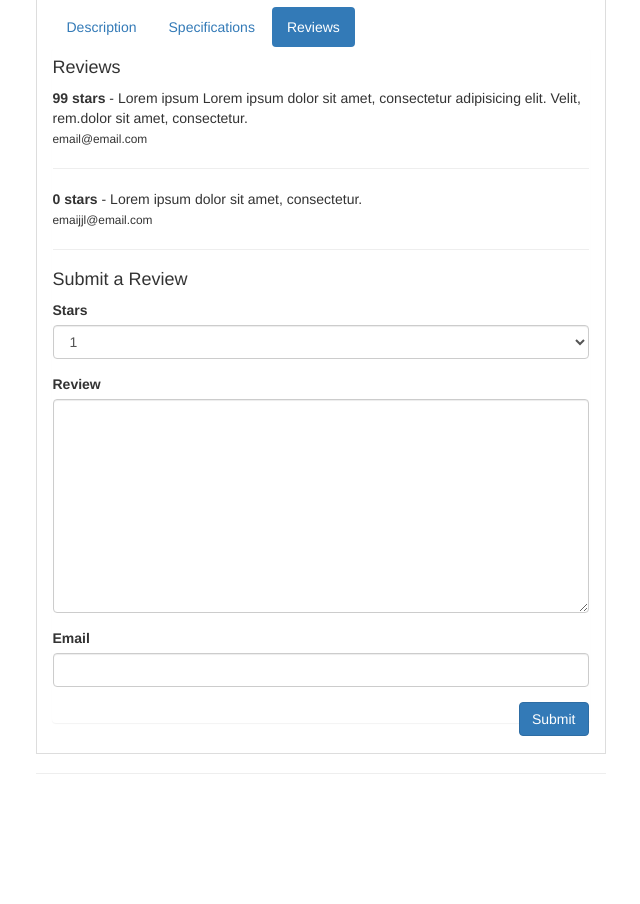
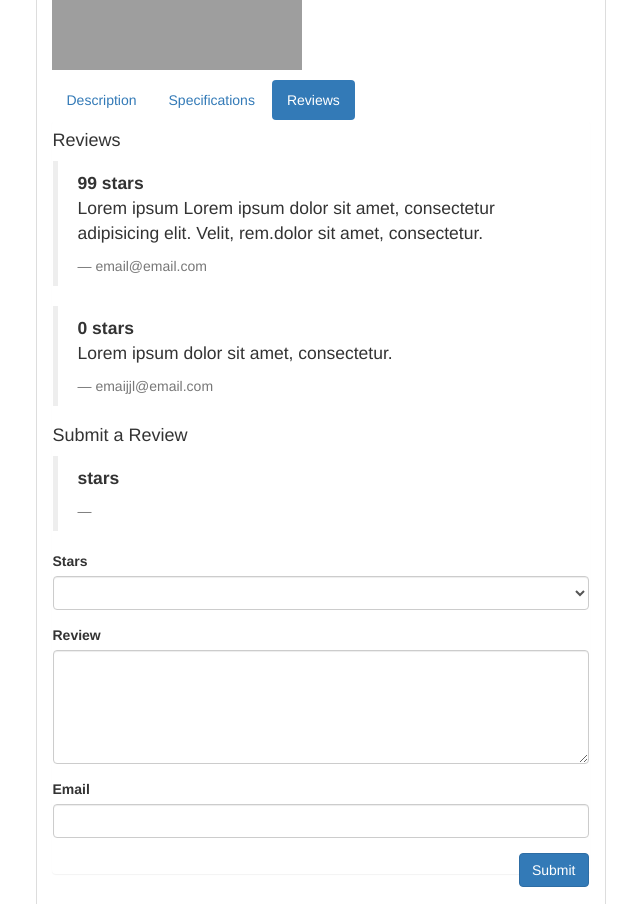
Before and after one commit to rafaelveiga/ShapingUpWithAngularJS-CodeSchool, a website: page src/index.html in a window 1280 px wide. Shown: the part 1353-2257 px from the top of the page, without its empty margins (312-952 px from the left). Before the commit the page ends 2167 px from the top, so only its background shows below. Drawn offline with nearby package versions, Linux system fonts and the light colour scheme; grey boxes are pictures that could not be loaded.

Commit message:
Adding review controller

```diff
--- a/src/index.html
+++ b/src/index.html
@@ -41,20 +41,24 @@
 
 					<div class="panel" ng-show="panel.tab == 3">
 						<h4>Reviews</h4>
-						<div class="review" ng-repeat="review in product.reviews">
-							<p>
-								<strong>{{review.stars}} stars</strong> - {{review.body}}
-								<br>
-								<small>{{review.author}}</small>
-							</p>
-							<hr>
-						</div>
+						<blockquote class="review" ng-repeat="review in product.reviews">
+							<strong>{{review.stars}} stars</strong>
+							<p>{{review.body}}</p>
+							<small>{{review.author}}</small>
+						</blockquote>
 
 						<h4>Submit a Review</h4>
-						<form action="" class="form">
+						<form name="reviewForm" ng-controller="ReviewController as review" class="form">
+
+							<blockquote>
+								<strong>{{review.stars}} stars</strong>
+								<p>{{review.body}}</p>
+								<small>{{review.author}}</small>
+							</blockquote>
+
 							<div class="form-group">
 								<label for="">Stars</label>
-								<select name="#" id="" class="form-control">
+								<select name="#" id="" class="form-control" ng-model="review.stars">
 									<option value="1">1</option>
 									<option value="2">2</option>
 									<option value="3">3</option>
@@ -65,12 +69,12 @@
 
 							<div class="form-group">
 								<label for="">Review</label>
-								<textarea name="" id="" cols="30" rows="10" class="form-control"></textarea>
+								<textarea ng-model="review.body" rows="5" class="form-control"></textarea>
 							</div>
 
 							<div class="form-group">
 								<label for="">Email</label>
-								<input type="email" class="form-control">
+								<input type="text" ng-model="review.author" class="form-control">
 							</div>
 
 							<button type="submit" class="btn btn-primary pull-right">Submit</button>
--- a/src/js/app.js
+++ b/src/js/app.js
@@ -79,5 +79,9 @@
 		};
 	});
 
+	app.controller('ReviewController', function() {
+		this.review = {};
+	});
+
 
 })();
```
